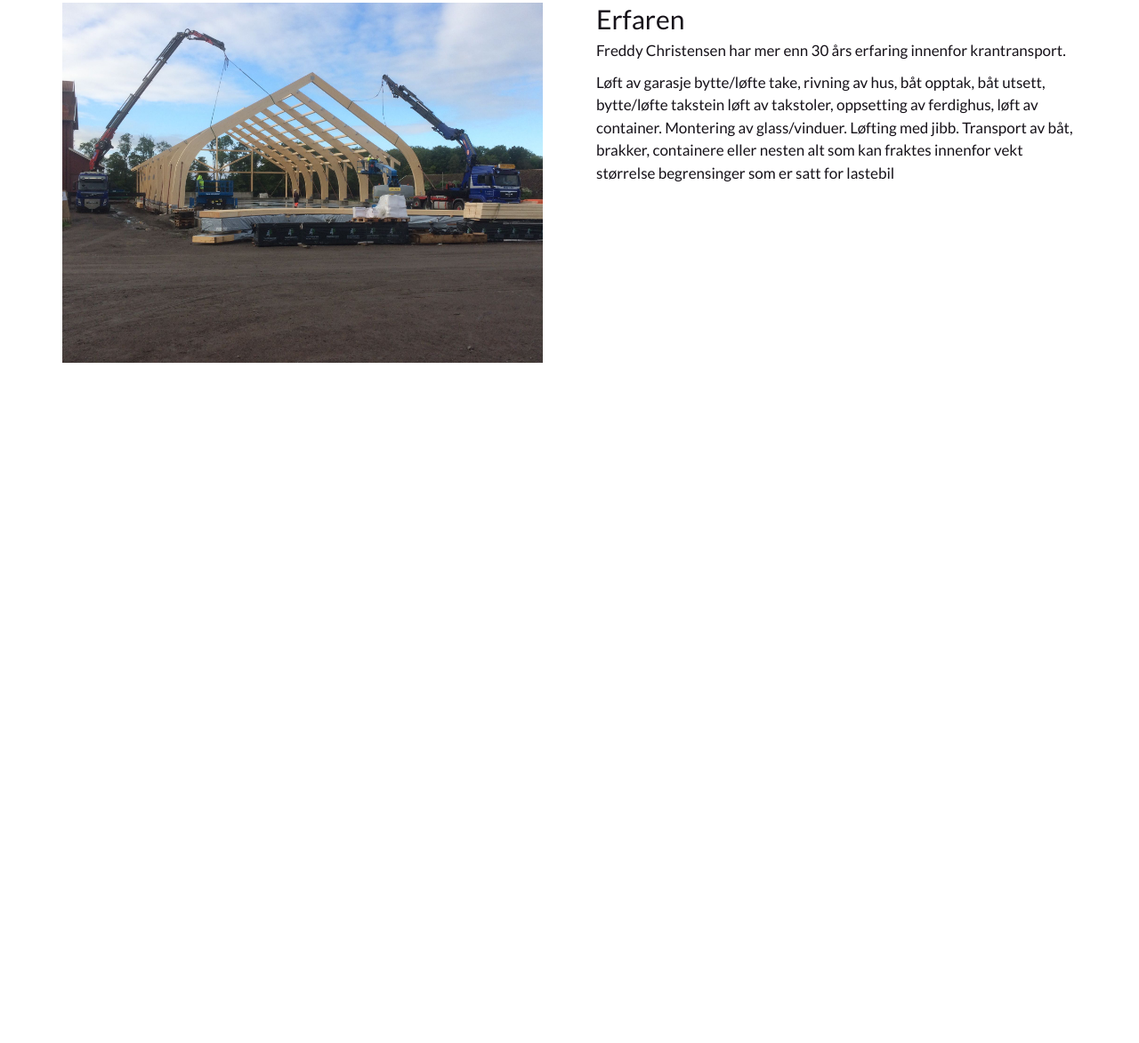
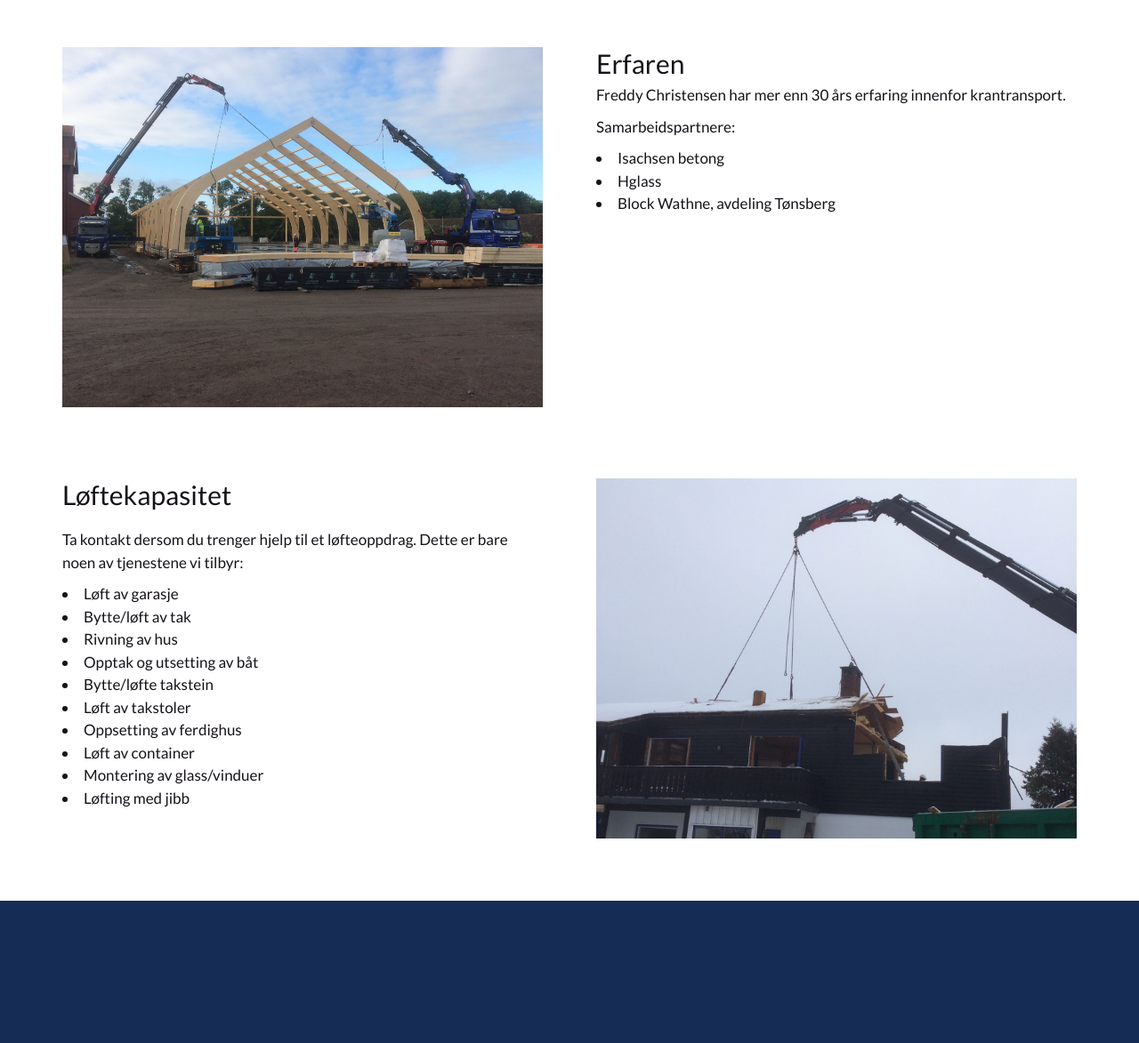
Before and after one commit to smeinrich/fckt-website, a website: page index.html in a window 1280 px wide. Shown: the part 1211-2384 px from the top of the page at 89% size. Before the commit the page ends 1619 px from the top, so only its background shows below. Drawn offline with nearby package versions, Linux system fonts and the light colour scheme.

Commit message:
Add two more rows to about section and a footer

```diff
--- a/index.html
+++ b/index.html
@@ -1,7 +1,7 @@
 <!DOCTYPE html>
 <html lang="no">
     <head>
-        <title>Christensen Krantransport</title>
+        <title>Christensen Krantransport - Kranbil i Tønsberg - båttransport, løft av tak, </title>
         <link href="https://fonts.googleapis.com/css?family=Lato:400,700" rel="stylesheet">
         <script src="https://code.jquery.com/jquery-3.3.1.min.js" integrity="sha256-FgpCb/KJQlLNfOu91ta32o/NMZxltwRo8QtmkMRdAu8=" crossorigin="anonymous"></script>
         <script src="https://stackpath.bootstrapcdn.com/bootstrap/4.3.1/js/bootstrap.min.js" integrity="sha384-JjSmVgyd0p3pXB1rRibZUAYoIIy6OrQ6VrjIEaFf/nJGzIxFDsf4x0xIM+B07jRM" crossorigin="anonymous"></script>
@@ -35,15 +35,15 @@
 
         <header class="header u-medium-margin-bottom">
             <div class="header__text-box">
-                <h1 class="heading-primary--main">Christensen Krantransport</h1>
+                <h1 class="heading-primary--main">Kranbil i Tønsberg</h1>
                 <p class="heading-primary--sub">Vestfold-basert selskap som tilbyr alt innen kran- og transporttjenester.</p>
                 <a href="#" class="btn btn--light">Ring 916 14 508</a>
             </div>
         </header>
 
         <main>
-            <section class="section-about">
-                <div class="u-center-text u-medium-margin-bottom">
+            <section class="section-about u-medium-margin-bottom">
+                <div class="u-center-text u-large-margin-bottom">
                     <h2 class="heading-secondary">Trenger du hjelp til å løfte eller transportere noe?</h2>
                 </div>
 
@@ -85,18 +85,49 @@
                                     Freddy Christensen har mer enn 30 års erfaring innenfor krantransport.
                             </p>
                             <p class="paragraph">
-                                    Løft av garasje bytte/løfte take, rivning av hus, båt opptak, båt utsett, bytte/løfte takstein løft av takstoler, oppsetting av ferdighus, løft av container. Montering av glass/vinduer. Løfting med jibb. Transport av båt, brakker, containere eller nesten alt som kan fraktes innenfor vekt størrelse begrensinger som er satt for lastebil
+                                Samarbeidspartnere:
                             </p>
+                            <ul class="paragraph">
+                                <li>Isachsen betong</li>
+                                <li>Hglass</li>
+                                <li>Block Wathne, avdeling Tønsberg</li>
+                            </ul>
                         </div>
 
                     </div>
 
+                    <div class="row row__white">
+                            <div class="col-1-of-2">
+                                <h3 class="heading-tertiary u-small-margin-bottom">Løftekapasitet</h3>
+                                <p class="paragraph">
+                                    Ta kontakt dersom du trenger hjelp til et løfteoppdrag. Dette er bare noen av tjenestene vi tilbyr:
+                                </p>
+                                <ul class="paragraph u-small-margin-bottom">
+                                    <li>Løft av garasje</li>
+                                    <li>Bytte/løft av tak</li>
+                                    <li>Rivning av hus</li>
+                                    <li>Opptak og utsetting av båt</li>
+                                    <li>Bytte/løfte takstein</li>
+                                    <li>Løft av takstoler</li>
+                                    <li>Oppsetting av ferdighus</li>
+                                    <li>Løft av container</li>
+                                    <li>Montering av glass/vinduer</li>
+                                    <li>Løfting med jibb</li>
+                                </ul>
+                            </div>
+                            <div class="col-1-of-2">
+                                <div>
+                                    <img class="section-about__photo" src="/img/kranbil_5.jpg" alt="">
+                                </div>
+                            </div>
+                        </div>
+
 
             </section>
 
-            <section class="section-contact">
+            <footer class="footer">
 
-            </section>
+            </footer>
 
         </main>
     </body>
--- a/sass/base/_typography.scss
+++ b/sass/base/_typography.scss
@@ -36,4 +36,5 @@ body {
 .paragraph {
     color: $color-grey-dark;
     font-size: 1.7rem;
+    list-style-position: inside;
 }
--- a/sass/base/_utilities.scss
+++ b/sass/base/_utilities.scss
@@ -1,5 +1,9 @@
 .u-center-text {
     text-align: center;
+}
+
+.u-text-align-right {
+    text-align: right;
 }
 
 .u-small-margin-bottom {
@@ -9,3 +13,7 @@
 .u-medium-margin-bottom {
     margin-bottom: 5rem;
 }
+
+.u-large-margin-bottom {
+    margin-bottom: 8rem;
+}
--- /dev/null
+++ b/sass/layout/_footer.scss
@@ -0,0 +1,6 @@
+.footer {
+    height: 20vh;
+    background-color: $color-primary;
+    background-size: cover;
+    position: relative;
+}
--- a/sass/layout/_grid.scss
+++ b/sass/layout/_grid.scss
@@ -20,6 +20,10 @@
 
     .col-1-of-2 {
         width: calc((100% - #{$gutter-horizontal}) / 2);
+
+        @media only screen and (max-width: 640px) {
+            width: 100%;
+        }
 
     }
 
--- a/sass/layout/_section-about.scss
+++ b/sass/layout/_section-about.scss
@@ -1,4 +1,6 @@
-
+.section-about {
+    padding: 2rem;
+}
 
 .section-about__photo {
     width: 100%;
--- a/sass/main.scss
+++ b/sass/main.scss
@@ -8,6 +8,7 @@
 @import "components/button";
 
 @import "layout/header";
+@import "layout/footer";
 @import "layout/grid";
 @import "layout/nav";
 @import "layout/section-about";
```
Also changed, not shown: css/style.css, img/kranbil_4.jpg (added), img/kranbil_5.jpg (added), img/loftekapasitet.jpg (added), img/loftekapasitet_kvadrat.jpg (added), 1 other file.
